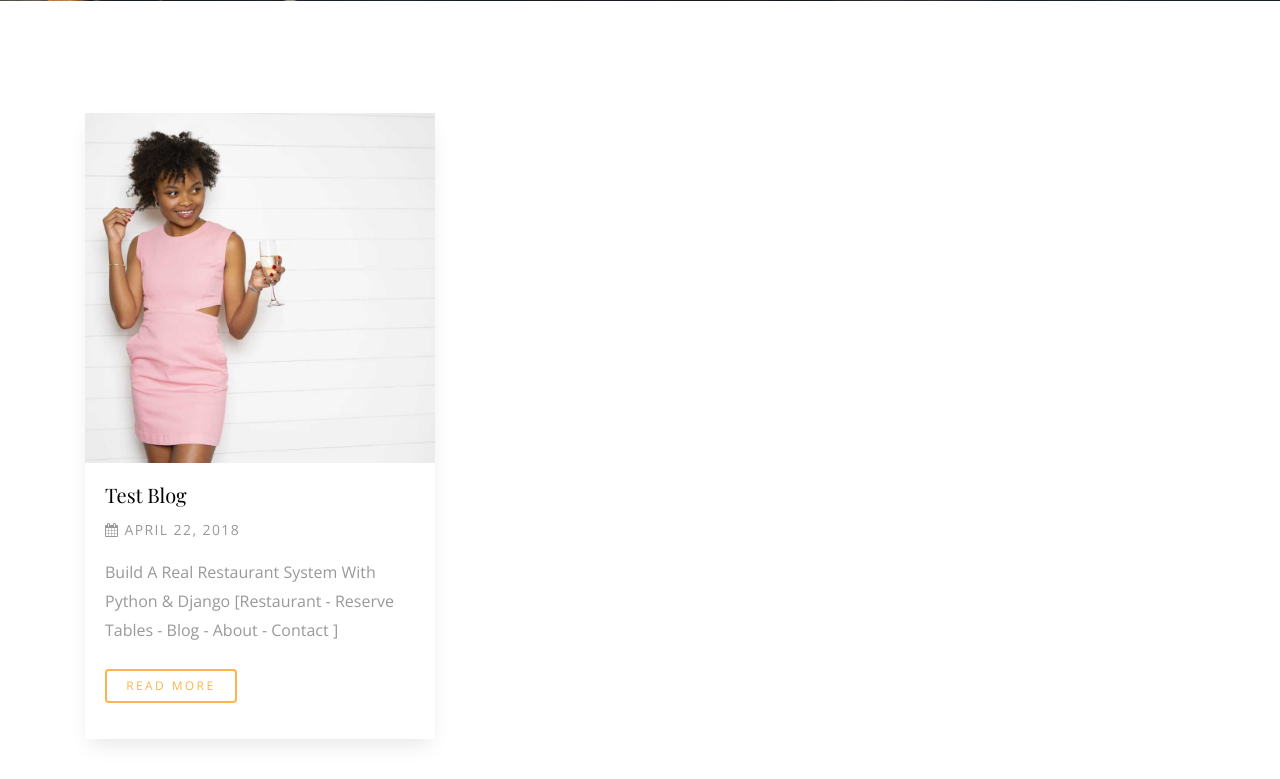
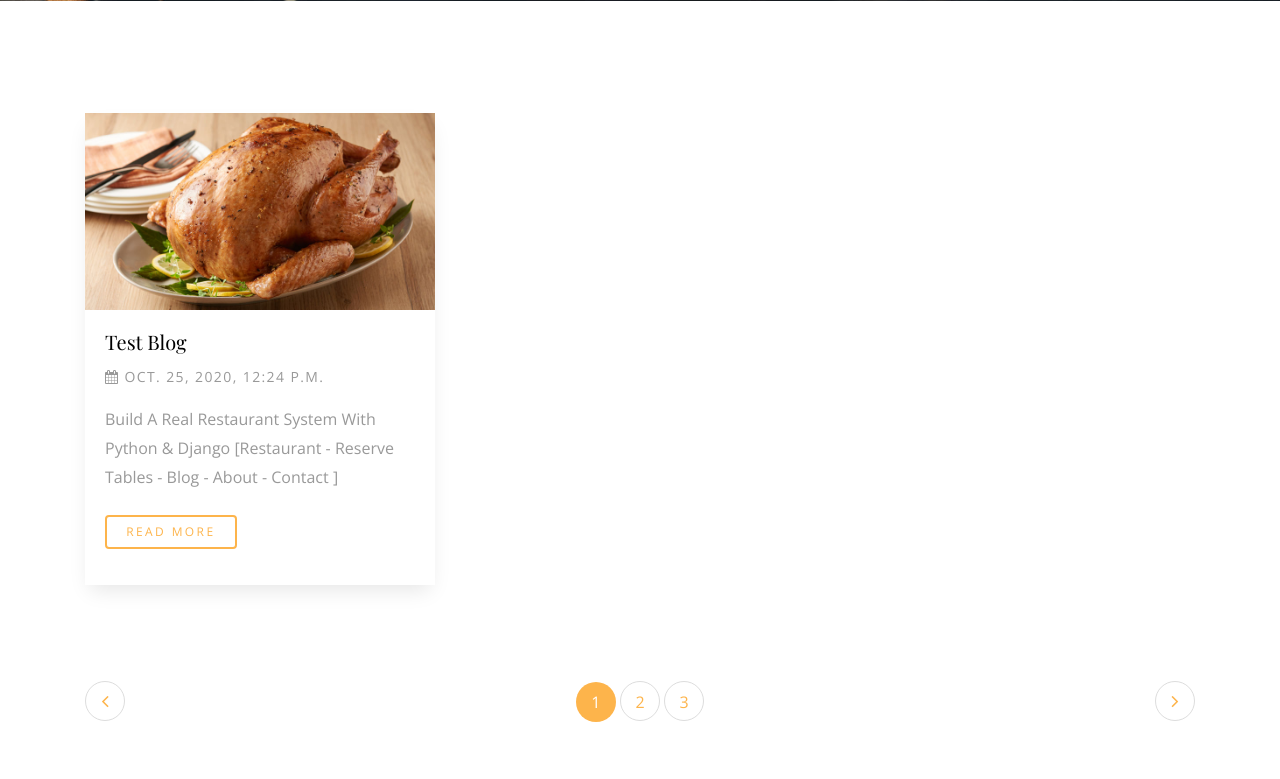
Before and after one commit to IamOmaR22/Restaurant_Site_with_Python_and_Django, a Django app: page /blog/ in a window 1280 px wide. Shown: the part 639-1418 px from the top of the page. Run offline with Django 3.2, Linux system fonts and the light colour scheme; data comes from the database, SQL or seed files in the repository; both versions use the stored data as it was after the commit; some libraries are stand-ins or nearby versions; some web fonts are replaced.

Commit message:
Post List Done

```diff
--- a/src/blog/templates/post/post_list.html
+++ b/src/blog/templates/post/post_list.html
@@ -27,11 +27,11 @@
             <div class="col-md-4">
                 <div class="media d-block media-bg-white mb-5" data-aos="fade-up"  data-aos-delay="400">
                     <figure>
-                        <a href="blog-single.html"><img src="img/news_2.jpg" alt="Image placeholder" class="img-fluid"></a>
+                    <a href="{% url 'blog:post_detail' post.id %}"><img src="{{ post.image.url }}" alt="Image placeholder" class="img-fluid"></a>
                     </figure>
                     <div class="media-body">
                     <h3><a href="{% url 'blog:post_detail' post.id %}">{{ post }}</a></h3>
-                        <p class="post-meta"><span><span class="fa fa-calendar"></span> April 22, 2018</span></p>
+                    <p class="post-meta"><span><span class="fa fa-calendar"></span> {{ post.created }}</span></p>
                     <p class="mb-4">{{ post.content }}</p>
                     <p><a href="{% url 'blog:post_detail' post.id %}" class="btn btn-primary btn-outline-primary btn-sm">Read More</a></p>
                     </div>
@@ -51,7 +51,6 @@
                 <li class="page-item next"><a class="page-link" href="#"><i class="fa fa-angle-right"></i></a></li>
             </ul>
 
-
             </div>
         </div>
         </div>
--- a/src/templates/base.html
+++ b/src/templates/base.html
@@ -55,7 +55,7 @@
           </ul>
         </div>
         <div class="col-2 col-md-6 text-center">
-          <a href="index.html" class="site-logo">D</a>
+          <a href="index.html" class="site-logo">OmaR</a>
         </div>
         <div class="col-5 col-md-3 text-right menu-burger-wrap">
           <a href="#" class="site-nav-toggle js-site-nav-toggle"><i></i></a>
```
Also changed, not shown: src/db.sqlite3, src/media/blog/e752eeb1-bc2d-4350-9bca-fe19e05245ae.jpg (added). Lines whose indentation alone changed are shown as unchanged.
